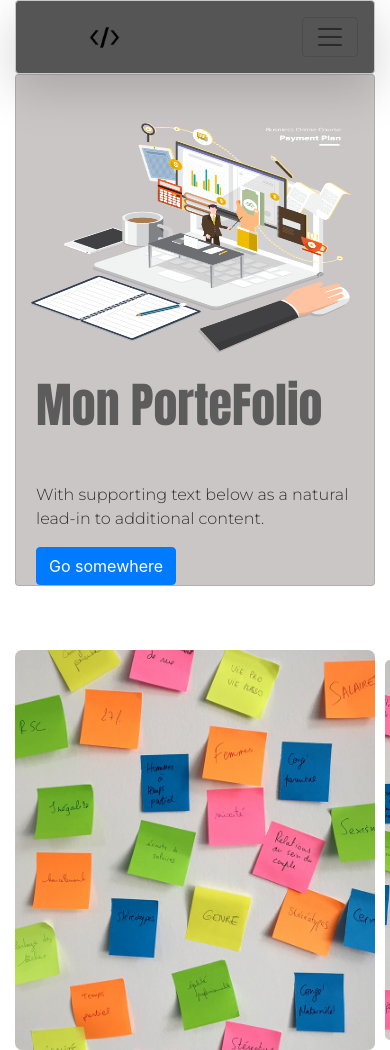
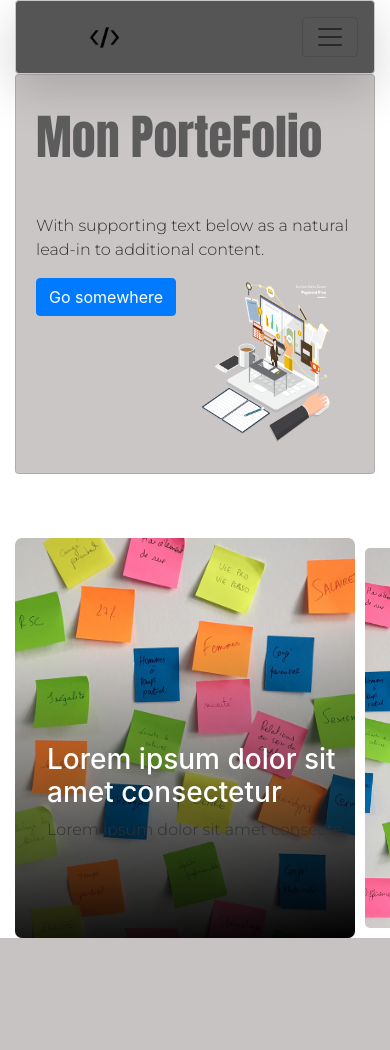
Before and after one commit to David-HUMBLOT/Portfolio, a PHP site: page / in a window 390 px wide; the page is wider, and only the part inside the window is pictured. After the commit the page ends 938 px from the top of that part, so only its background shows below. Run offline with PHP 8.4, Linux system fonts and the light colour scheme.

Commit message:
css translate img2 text2 onclick

```diff
--- a/css/style.css
+++ b/css/style.css
@@ -47,7 +47,7 @@ body{
 
 }
 
-@import url('https://fonts.googleapis.com/css?family=Expletus+Sans&display=swap');
+/* @import url('https://fonts.googleapis.com/css?family=Expletus+Sans&display=swap'); */
 
 .box2{
   display: flex;
@@ -63,7 +63,7 @@ body{
    margin: 10px;
    cursor: pointer; /*cureur pointeur pour montrer que l'élément est cliquable avec la souris*/
    /**pour faire un effet de smooth*/
-   transition: .5 cubic-bezier(0.05, 0.61, 0.41, 0.95);
+   transition: .7s cubic-bezier(0.05, 0.61, 0.41, 0.95);
    /*overflow caché pour tout ce qui dépassera*/
    overflow: hidden;
    position: relative; /**pour mettre les élément an absolu par la suite à l intérieur**/
@@ -85,10 +85,81 @@ body{
     border-radius: 5px;
 }
 
+.text-container2{
+    width: 100%; /**taille de son parent**/
+    height: 400px; /**taille de son parent**/
+    padding: 2rem;
+    /* faire aparaitre le texte depuis le bas en le rendant de plus en plus opaque*/
+    visibility: hidden; /**on le cache au départ**/
+    transform: translateY(300px); /**on place le text en bas**/
+    opacity: 0;
+    transition: all .4s;
+    background: linear-gradient(354deg, black 0%,
+    transparent 72%);
+    color: white;
+    overflow: hidden;
+}
+/**parametrage text2**/
+.text2{
+    position: absolute;
+    bottom: 5rem;
+}
+
+.active2 .text-container2{
+    visibility: visible;
+    transform: translateY(0px);
+    opacity: 1;
+}
+
+
+
+
+
+
+
+
+
+
+
+
+
+
+
+
+
+
+
+
+
+
+
+
+
+
+
+
+
+
+
+
+
+
+
+
+/* ************************************************************************* */
+/* ************************************************************************* */
 /* query smatphone */
 
 @media all and (max-width: 1024px)
 {
+
+    .box1 {
+        /* background-image:  url("/img/informatique.png");
+        background-repeat: cover no-repeat;
+        /* background-color:rgba(240, 240, 240, 0.514); */
+        background-color:rgba(61, 44, 44, 0.267)!important;
+        height: 25em;
+    }
     .box1 h1{
 
         font-family: Impact, Haettenschweiler, 'Arial Narrow Bold', sans-serif!important;
@@ -96,14 +167,14 @@ body{
     }
 
     #imgbox1{
-      margin-right:30%!important;
-      padding-bottom: 8%!important;
-       height: 16em!important;
-       width: 20em!important;
+      margin-left:52%!important;
+     margin-top: 63%!important;
+       height: 10em!important;
+       width: 8em!important;
     }
 
     .card-img-overlay{
-        margin-top: 65%!important;
+        margin-top: -10%!important;
     }
 
 
--- a/index.html
+++ b/index.html
@@ -29,12 +29,13 @@
 
     <section class="container">
 
-        <nav  class=" navbar navbar-expand-lg navbar-light alert alert-dark shadow-lg p-3 mb-0  rounded   ">
+        <nav class=" navbar navbar-expand-lg navbar-light alert alert-dark shadow-lg p-3 mb-0  rounded   ">
             <!-- <div class="logo ml-4">
                 <img src="img/cat4.gif" alt="">
             </div> -->
             <div class="logo ">
-                <img src="img/kisspng-web-development-source-code-computer-programming-c-coding-5abef125719a45.7596878515224630134653.png" alt="">
+                <img src="img/kisspng-web-development-source-code-computer-programming-c-coding-5abef125719a45.7596878515224630134653.png"
+                    alt="">
             </div>
             <button class=" navbar-toggler" type="button" data-toggle="collapse" data-target="#navbarTogglerDemo01"
                 aria-controls="navbarTogglerDemo01" aria-expanded="false" aria-label="Toggle navigation">
@@ -44,20 +45,16 @@
             <div class="offset-md-2 collapse navbar-collapse" id="navbarTogglerDemo01">
                 <ul class="navbar-nav mr-auto mt-0 mt-lg-0">
                     <li class="nav-item active">
-                        <a class="nav-link mx-5" href="">PARCOURS<span
-                                class="sr-only">(current)</span></a>
+                        <a class="nav-link mx-5" href="">PARCOURS<span class="sr-only">(current)</span></a>
                     </li>
                     <li class="nav-item active">
-                        <a class="nav-link mx-5 " href="">SKILLS<span
-                                class="sr-only">(current)</span></a>
+                        <a class="nav-link mx-5 " href="">SKILLS<span class="sr-only">(current)</span></a>
                     </li>
                     <li class="nav-item active">
-                        <a class="nav-link mx-5 " href="">A PROPOS<span
-                                class="sr-only">(current)</span></a>
+                        <a class="nav-link mx-5 " href="">A PROPOS<span class="sr-only">(current)</span></a>
                     </li>
                     <li class="nav-item active">
-                        <a class="nav-link mx-5" href=" ">ME CONTACTER<span
-                                class="sr-only">(current)</span></a>
+                        <a class="nav-link mx-5" href=" ">ME CONTACTER<span class="sr-only">(current)</span></a>
                     </li>
 
 
@@ -71,7 +68,9 @@
 
     <section class="container  ">
         <div class="card  box1 col ">
-            <img id="imgbox1" style=" width: 31rem; height: 80% ; " class="card-img mt-5 offest-xs-6 offset-md-6 " src="img/kisspng-business-icon-vector-isometric-illustration-business-finance-5aa365bdd676b5.1142427415206578538785.png"  " alt="...">
+            <img id="imgbox1" style=" width: 31rem; height: 80% ; " class="card-img mt-5 offest-xs-6 offset-md-6 "
+                src="img/kisspng-business-icon-vector-isometric-illustration-business-finance-5aa365bdd676b5.1142427415206578538785.png" " alt="
+                ...">
             <div class="card-img-overlay col-sm-10 ">
                 <h1 class="  pt-4">Mon PorteFolio</h1>
                 <p class="card-text mt-5">With supporting text below as a natural lead-in to additional content.</p>
@@ -80,13 +79,48 @@
         </div>
     </section>
 
-<!-- image with jquery -->
-    <section class="container">
-        <div class="box2">
-            <div class="image2 active2 " style="background: url('img/box2/Asite_couv21.jpg') center/cover;"></div>
-            <div class="image2 " style="background: url('img/box2/Asite_couv21.jpg') center/cover;"></div>
-            <div class="image2 " style="background: url('img/box2/Asite_couv21.jpg') center/cover;"></div>
-            <div class="image2 " style="background: url('img/box2/Asite_couv21.jpg') center/cover;"></div>
+    <!-- image with jquery -->
+    <section class="container ">
+        <div class="box2 ">
+
+            <div class="image2 active2 " style="background: url('img/box2/Asite_couv21.jpg') center/cover;">
+
+                <div class="text-container2">
+                    <div class="text2">
+                        <h3>Lorem ipsum dolor sit amet consectetur </h3>
+                        <p>Lorem ipsum dolor sit amet consecte</p>
+                    </div>
+                </div>
+
+            </div>
+
+            <div class="image2 " style="background: url('img/box2/Asite_couv21.jpg') center/cover;">
+                <div class="text-container2">
+                    <div class="text2">
+                        <h3>Lorem ipsum dolor sit amet consectetur </h3>
+                        <p>Lorem ipsum dolor sit amet consecte</p>
+                    </div>
+                </div>
+            </div>
+
+            <div class="image2 " style="background: url('img/box2/Asite_couv21.jpg') center/cover;">
+                <div class="text-container2">
+                    <div class="text2">
+                        <h3>Lorem ipsum dolor sit amet consectetur </h3>
+                        <p>Lorem ipsum dolor sit amet consecte</p>
+                    </div>
+                </div>
+            </div>
+
+            <div class="image2 " style="background: url('img/box2/Asite_couv21.jpg') center/cover;">
+                <div class="text-container2">
+                    <div class="text2">
+                        <h3>Lorem ipsum dolor sit amet consectetur </h3>
+                        <p>Lorem ipsum dolor sit amet consecte</p>
+                    </div>
+                </div>
+            </div>
+
         </div>
     </section>
 
```
